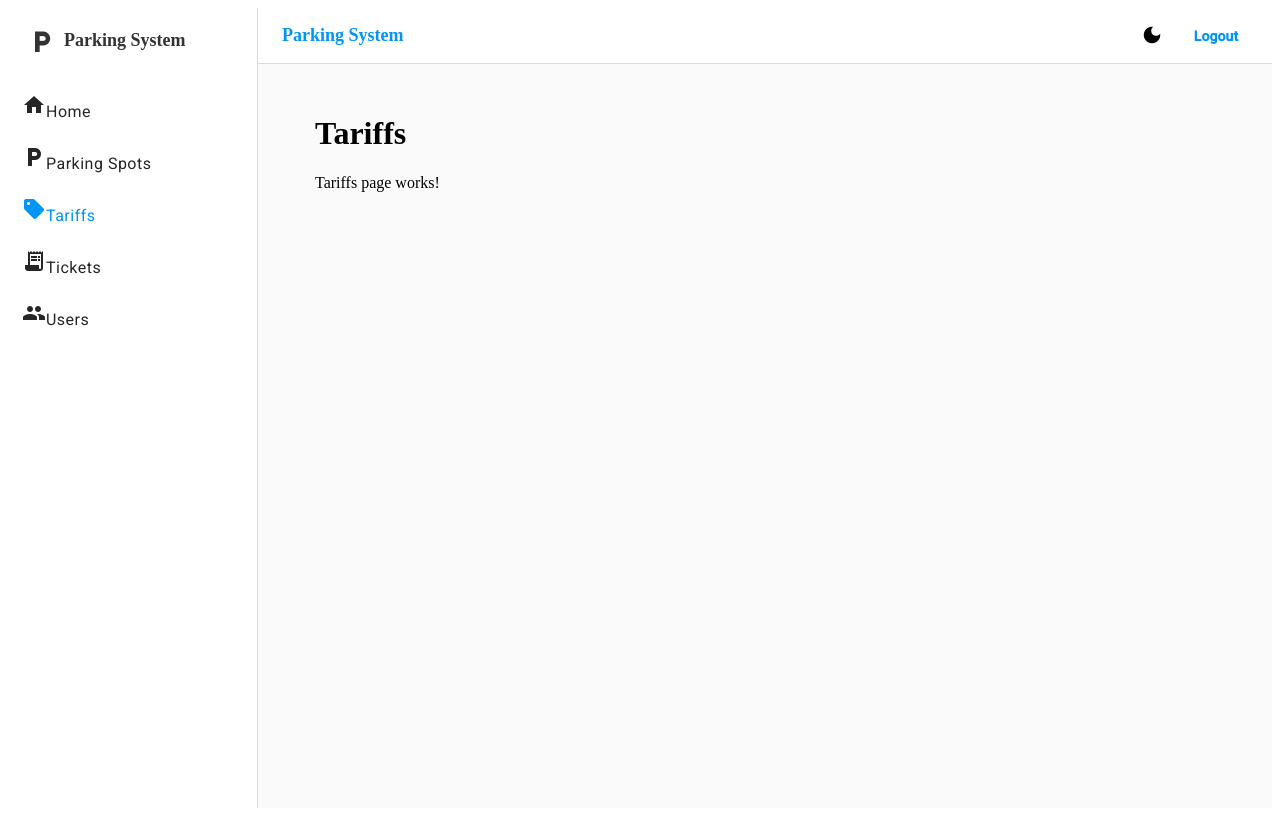
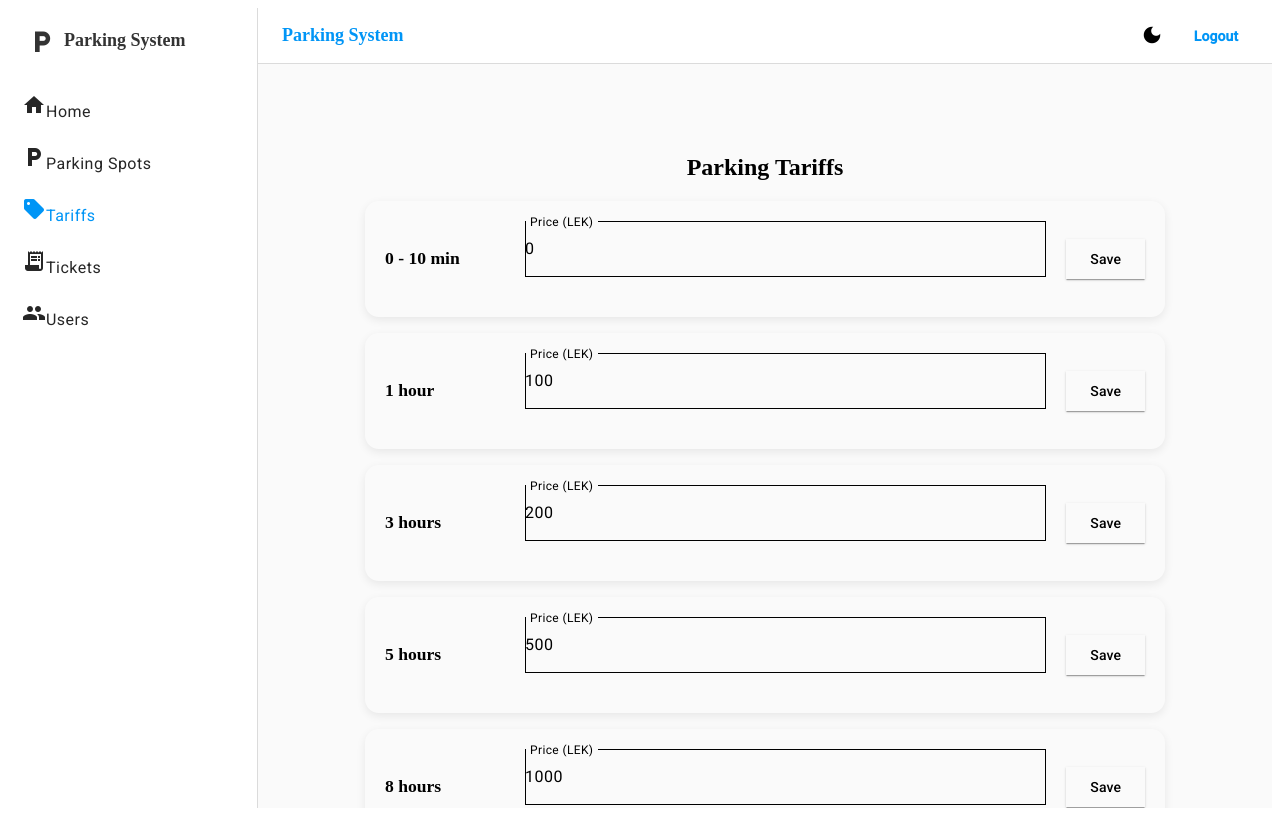
Before and after one commit to everest4/DEV-Parking_Management_System, an Angular app: page /tariffs in a window 1280 px wide. Built offline with nearby package versions, Linux system fonts and the light colour scheme.

Commit message:
business logic

```diff
--- a/backend/db.json
+++ b/backend/db.json
@@ -25,28 +25,28 @@
       "lotId": 1,
       "code": "A1",
       "type": "Regular",
-      "status": "Free"
+      "status": "Occupied"
     },
     {
       "id": 1763156408662,
       "lotId": 1,
       "code": "A2",
       "type": "Regular",
-      "status": "Free"
+      "status": "Occupied"
     },
     {
       "id": 1763156413908,
       "lotId": 1,
       "code": "A3",
       "type": "Regular",
-      "status": "Free"
+      "status": "Occupied"
     },
     {
       "id": 1763156472144,
       "lotId": 1,
       "code": "B1",
       "type": "Regular",
-      "status": "Free"
+      "status": "Occupied"
     },
     {
       "id": 1763156502730,
@@ -90,7 +90,8 @@
       "lotId": 1,
       "ratePerHour": 2,
       "gracePeriod": 15,
-      "billingPeriod": 30
+      "billingPeriod": 30,
+      "price": 97
     }
   ],
   "tickets": [],
--- a/src/app/models/tariff.model.ts
+++ b/src/app/models/tariff.model.ts
@@ -0,0 +1,5 @@
+export interface Tariff {
+  id: number;
+  label: string;   // "0-10 min", "1hr", "3hr"
+  price: number;   // 0, 100, 200, ...
+}
--- a/src/app/pages/tariffs/tariffs.html
+++ b/src/app/pages/tariffs/tariffs.html
@@ -0,0 +1,30 @@
+<div class="tariffs-container">
+
+  <h2>Parking Tariffs</h2>
+
+  @for (tariff of tariffs; track tariff.id) {
+
+    <mat-card class="tariff-card">
+
+      <div class="tariff-row">
+
+        <div class="label">
+          {{ tariff.label }}
+        </div>
+
+        <mat-form-field appearance="outline" class="price-field">
+          <mat-label>Price (LEK)</mat-label>
+          <input matInput type="number" [(ngModel)]="tariff.price">
+        </mat-form-field>
+
+        <button mat-raised-button color="primary" (click)="saveTariff(tariff)">
+          Save
+        </button>
+
+      </div>
+
+    </mat-card>
+
+  }
+
+</div>
--- a/src/app/pages/tariffs/tariffs.scss
+++ b/src/app/pages/tariffs/tariffs.scss
@@ -0,0 +1,39 @@
+.tariffs-container {
+  max-width: 800px;
+  margin: 20px auto;
+  padding: 20px;
+
+  h2 {
+    text-align: center;
+    font-weight: 700;
+    margin-bottom: 20px;
+  }
+}
+
+.tariff-card {
+  padding: 20px;
+  border-radius: 14px;
+  margin-bottom: 16px;
+  box-shadow: 0 3px 10px rgba(0,0,0,0.08);
+}
+
+.tariff-row {
+  display: flex;
+  align-items: center;
+  gap: 20px;
+}
+
+.label {
+  font-size: 1.1rem;
+  font-weight: 600;
+  width: 120px;
+}
+
+.price-field {
+  flex: 1;
+}
+
+.dark-mode .tariff-card {
+  background: #1e1e1e !important;
+  color: white !important;
+}
--- a/src/app/pages/tariffs/tariffs.ts
+++ b/src/app/pages/tariffs/tariffs.ts
@@ -1,11 +1,37 @@
 import { Component } from '@angular/core';
+import { CommonModule } from '@angular/common';
+import { FormsModule } from '@angular/forms';
+import { MatCardModule } from '@angular/material/card';
+import { MatInputModule } from '@angular/material/input';
+import { MatButtonModule } from '@angular/material/button';
 
 @Component({
   standalone: true,
-  selector: 'app-tariffs-page',
-  template: `
-    <h1>Tariffs</h1>
-    <p>Tariffs page works!</p>
-  `
+  selector: 'app-tariffs',
+  templateUrl: './tariffs.html',
+  styleUrls: ['./tariffs.scss'],
+  imports: [
+    CommonModule,
+    FormsModule,
+    MatCardModule,
+    MatInputModule,
+    MatButtonModule
+  ]
 })
-export class TariffsPage {}
+export class TariffsPage {
+
+  tariffs = [
+    { id: 1, label: "0 - 10 min",   price: 0     },
+    { id: 2, label: "1 hour",       price: 100   },
+    { id: 3, label: "3 hours",      price: 200   },
+    { id: 4, label: "5 hours",      price: 500   },
+    { id: 5, label: "8 hours",      price: 1000  },
+    { id: 6, label: "12 hours",     price: 1500  },
+    { id: 7, label: "24 hours",     price: 2000  }
+  ];
+
+  saveTariff(tariff: any) {
+    alert(`Tariff "${tariff.label}" updated to ${tariff.price} LEK`);
+  }
+
+}
--- a/src/app/pages/tickets/tickets.html
+++ b/src/app/pages/tickets/tickets.html
@@ -0,0 +1,39 @@
+<div class="tickets-container">
+
+  <h2>Generate Parking Tickets</h2>
+
+  <!-- OCCUPIED SPOTS LIST -->
+  <div class="spots-grid">
+    @for (spot of spots; track spot.id) {
+      <mat-card class="spot-card">
+
+        <mat-card-title>{{ spot.code }}</mat-card-title>
+        <mat-card-subtitle>
+          Occupied for: {{ getElapsedMinutes(spot.id) }} min
+        </mat-card-subtitle>
+
+        <button mat-raised-button color="primary" (click)="generateTicket(spot)">
+          Generate Ticket
+        </button>
+
+      </mat-card>
+    }
+  </div>
+
+  <!-- GENERATED TICKETS -->
+  <h3 *ngIf="tickets.length > 0">Generated Tickets</h3>
+
+  <div class="tickets-grid">
+    @for (ticket of tickets; track ticket.id) {
+      <mat-card class="ticket-card">
+        <mat-card-title>Ticket #{{ ticket.id }}</mat-card-title>
+
+        <p><strong>Spot:</strong> {{ ticket.spot }}</p>
+        <p><strong>Time:</strong> {{ ticket.time }} min</p>
+        <p><strong>Price:</strong> <span class="price">{{ ticket.price }} LEK</span></p>
+
+      </mat-card>
+    }
+  </div>
+
+</div>
--- a/src/app/pages/tickets/tickets.scss
+++ b/src/app/pages/tickets/tickets.scss
@@ -0,0 +1,43 @@
+.tickets-container {
+  max-width: 900px;
+  margin: 20px auto;
+  padding: 20px;
+
+  h2 {
+    text-align: center;
+    font-weight: 700;
+    margin-bottom: 20px;
+  }
+}
+
+.spots-grid, .tickets-grid {
+  display: grid;
+  grid-template-columns: repeat(auto-fill, minmax(240px, 1fr));
+  gap: 20px;
+}
+
+.spot-card, .ticket-card {
+  padding: 20px;
+  border-radius: 14px;
+  text-align: center;
+  box-shadow: 0 3px 10px rgba(0,0,0,0.08);
+
+  button {
+    margin-top: 12px;
+    width: 100%;
+    border-radius: 10px;
+  }
+}
+
+.price {
+  font-size: 1.3rem;
+  font-weight: 700;
+  color: #007aff;
+}
+
+.dark-mode .spot-card,
+.dark-mode .ticket-card {
+  background: #1e1e1e !important;
+  color: white !important;
+  box-shadow: 0 3px 10px rgba(255,255,255,0.08);
+}
--- a/src/app/pages/tickets/tickets.ts
+++ b/src/app/pages/tickets/tickets.ts
@@ -1,11 +1,82 @@
-import { Component } from '@angular/core';
+import { Component, OnInit } from '@angular/core';
+import { CommonModule } from '@angular/common';
+import { MatCardModule } from '@angular/material/card';
+import { MatButtonModule } from '@angular/material/button';
+import { MatIconModule } from '@angular/material/icon';
+import { environment } from '../../../environments/environment';
+import { HttpClient } from '@angular/common/http';
 
 @Component({
   standalone: true,
-  selector: 'app-tickets-page',
-  template: `
-    <h1>Tickets</h1>
-    <p>Tickets page works!</p>
-  `
+  selector: 'app-tickets',
+  templateUrl: './tickets.html',
+  styleUrls: ['./tickets.scss'],
+  imports: [
+    CommonModule,
+    MatCardModule,
+    MatButtonModule,
+    MatIconModule
+  ]
 })
-export class TicketsPage {}
+export class TicketsPage implements OnInit {
+
+  spots: any[] = [];
+  tickets: any[] = [];
+
+  tariffs = [
+    { maxMinutes: 10, price: 0 },
+    { maxHours: 1,  price: 100 },
+    { maxHours: 3,  price: 200 },
+    { maxHours: 5,  price: 500 },
+    { maxHours: 8,  price: 1000 },
+    { maxHours: 12, price: 1500 },
+    { maxHours: 24, price: 2000 },
+  ];
+
+  constructor(private http: HttpClient) {}
+
+  ngOnInit() {
+    this.loadSpots();
+  }
+
+  loadSpots() {
+    this.http.get<any[]>(`${environment.apiUrl}/spots`).subscribe(res => {
+      this.spots = res.filter(s => s.status === 'Occupied');
+    });
+  }
+
+  getElapsedMinutes(spotId: number): number {
+    const key = `timer_${spotId}`;
+    const start = Number(localStorage.getItem(key));
+
+    if (!start) return 0;
+
+    const ms = Date.now() - start;
+    return Math.floor(ms / 60000); // minutes
+  }
+
+  calculatePrice(minutes: number): number {
+    if (minutes <= 10) return 0;
+
+    const hours = minutes / 60;
+
+    for (let t of this.tariffs) {
+      if (t.maxMinutes && minutes <= t.maxMinutes) return t.price;
+      if (t.maxHours && hours <= t.maxHours) return t.price;
+    }
+    return this.tariffs[this.tariffs.length - 1].price;
+  }
+
+  generateTicket(spot: any) {
+    const minutes = this.getElapsedMinutes(spot.id);
+    const price = this.calculatePrice(minutes);
+
+    this.tickets.push({
+      id: Date.now(),
+      spot: spot.code,
+      time: minutes,
+      price
+    });
+  }
+
+}
```
Also changed, not shown: src/app/services/tariffs.service.ts (added, +21 -0 lines), src/app/services/tariff.service.ts (deleted).
